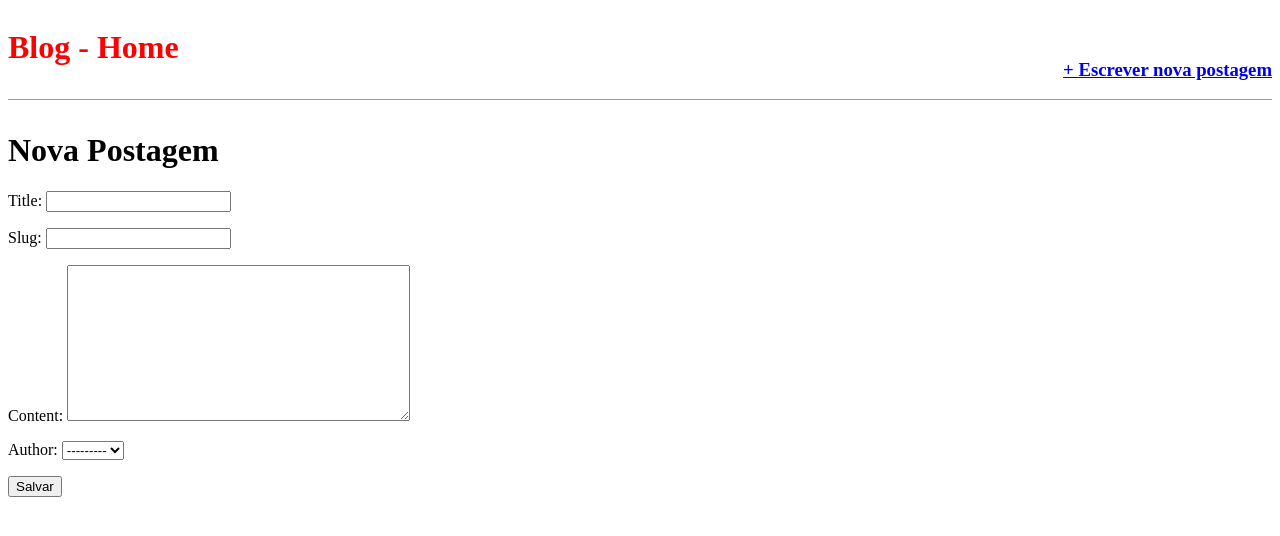
After one commit to marcelolleivas/django-blog-project, a Django app: page /post/new/ in a window 1280 px wide. The commit adds this page. Shown: the top 536 px of the page. Run offline with Django 3.2, Linux system fonts and the light colour scheme.

Commit message:
create post functional

```diff
--- a/website/blog/templates/blog/post_detail.html
+++ b/website/blog/templates/blog/post_detail.html
@@ -5,4 +5,5 @@
         <h2>{{ object.title }}</h2>
         <p>{{ object.content }}</p>
     </div>
+    <a href="">+ Editar postagem</a>
 {% endblock content %}
--- /dev/null
+++ b/website/blog/templates/blog/post_new.html
@@ -0,0 +1,10 @@
+{% extends 'base.html' %}
+{% block title %} Blog - Nova Postagem {% endblock title %}
+{% block content %}
+<h1>Nova Postagem</h1>
+<form method="post" enctype="multipart/form-data">
+    {% csrf_token %}
+    {{ form.as_p }}
+    <input type="submit" value="Salvar">
+</form>
+{% endblock content %}
--- a/website/blog/urls.py
+++ b/website/blog/urls.py
@@ -5,6 +5,9 @@ from . import views
 urlpatterns = [
     path("", views.BlogListView.as_view(), name="home"),
     path(
+        "post/new/", views.BlogCreateView.as_view(), name="post_new"
+    ),
+    path(
         "post/<slug:slug>/", views.BlogDetailsView.as_view(), name="post_detail"
     ),
 ]
--- a/website/blog/views.py
+++ b/website/blog/views.py
@@ -1,13 +1,34 @@
 from django.views.generic import DetailView, ListView
+from django.views.generic.edit import CreateView
 
 from .models import Post
+
+"""
+STATUS = (("draft", "Draft"), ("published", "Published"))
+    title = models.CharField(max_length=250)
+    slug = models.SlugField(max_length=250)
+    author = models.ForeignKey(User, on_delete=models.CASCADE)
+    content = models.TextField()
+    published_in = models.DateTimeField(default=timezone.now())
+    created_in = models.DateTimeField(auto_now_add=True)
+    changed_in = models.DateTimeField(auto_now=True)
+    status = models.CharField(max_length=10, choices=STATUS, default="draft")
+    objects = models.Manager()
+    published = PublishedManager()
+"""
+
+
+class BlogCreateView(CreateView):
+    model = Post
+    template_name = "blog/post_new.html"
+    fields = ["title", "slug", "content", "author"]
+
+
+class BlogDetailsView(DetailView):
+    model = Post
+    template_name = "blog/post_detail.html"
 
 
 class BlogListView(ListView):
     model = Post
     template_name = "blog/home.html"
-
-
-class BlogDetailsView(DetailView):
-    model = Post
-    template_name = "blog/post_detail.html"
--- a/website/templates/base.html
+++ b/website/templates/base.html
@@ -1,5 +1,4 @@
 {% load static %}
-
 <!DOCTYPE html>
 <html lang="pt-br">
 <head>
@@ -10,7 +9,12 @@
 </head>
 <body>
     <header>
-        <h1><a href="/">Blog - Home</a></h1>
+        <div class="nav-left">
+            <h1><a href="/">Blog - Home</a></h1>
+        </div>
+        <div class="nav-right">
+            <h3><a href="{% url 'post_new' %}">+ Escrever nova postagem</a></h3>
+        </div>
     </header>
     <div class="container">
         {% block content %} {% endblock content %}
```
